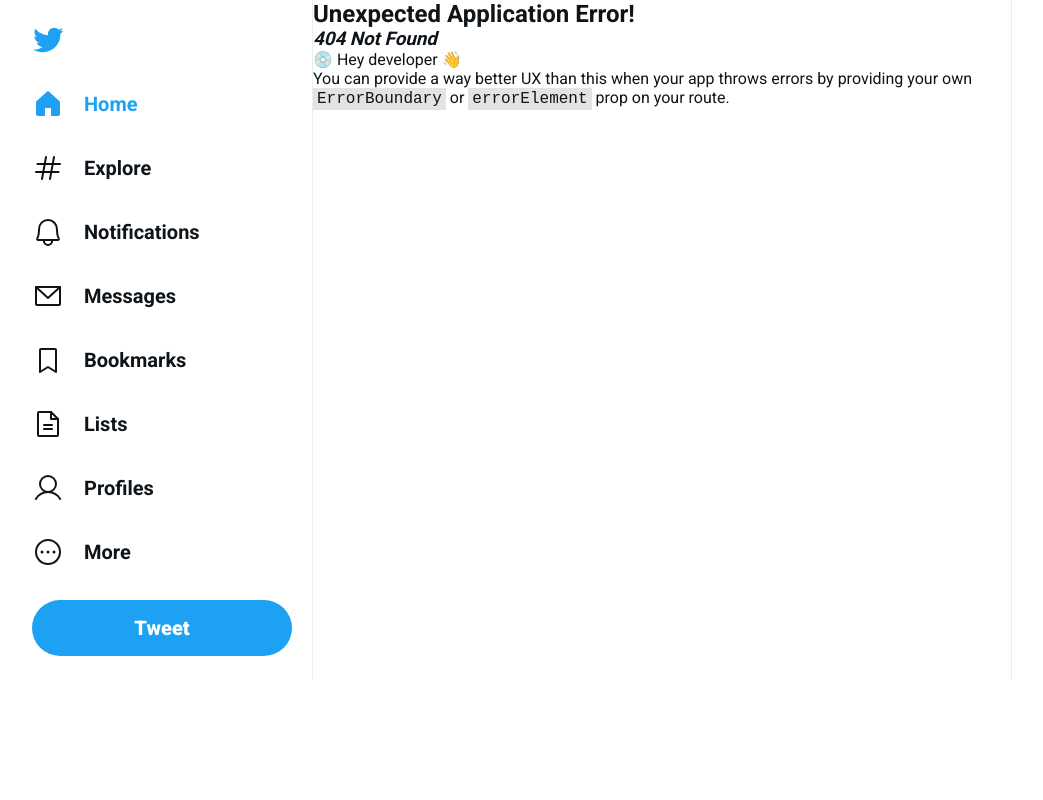
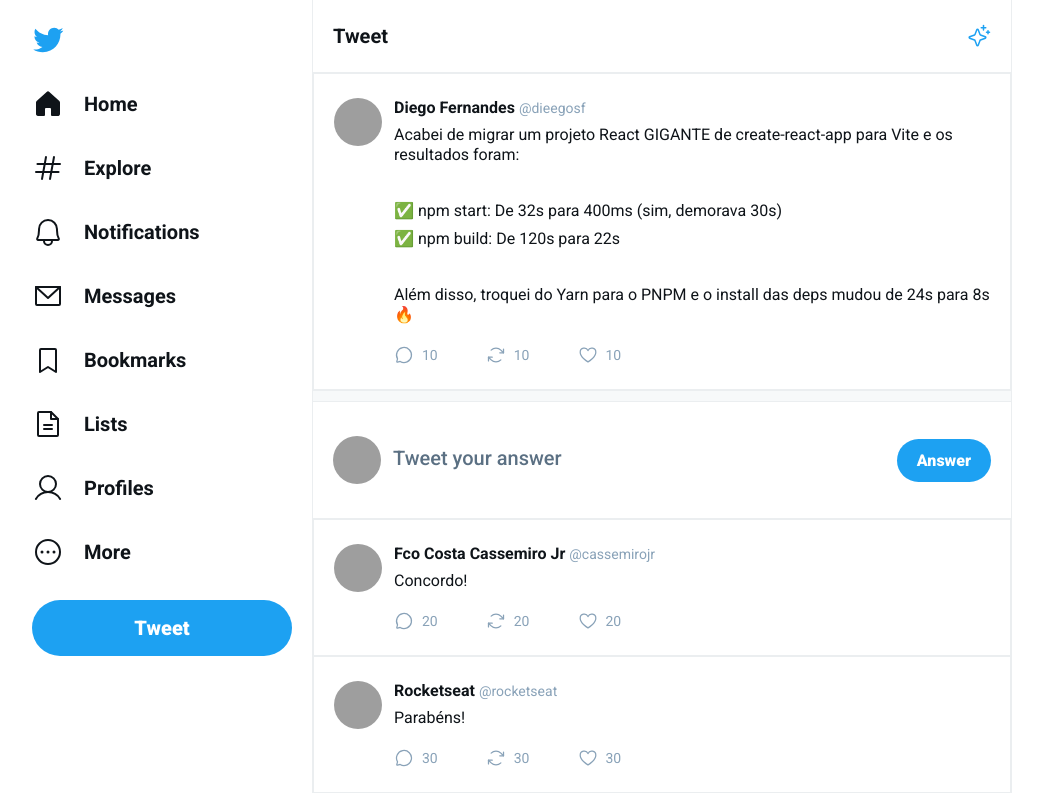
Before and after one commit to fco-junior/ui-twitter, a React (Vite) app: page /status in a window 1280 px wide. Before the commit this address had no page. Shown: the whole page, without its empty margins (128-1171 px from the left). Built offline with nearby package versions, Linux system fonts and the light colour scheme; grey boxes are pictures that could not be loaded.

Commit message:
Fixing routing links

```diff
--- a/src/components/Sidebar.tsx
+++ b/src/components/Sidebar.tsx
@@ -12,6 +12,7 @@
 import './Sidebar.css';
 
 import logoTwitter from '../assets/logo-twitter.svg';
+import { NavLink } from 'react-router-dom';
 
 export function Sidebar() {
   return (
@@ -19,10 +20,10 @@
       <img className="logo" src={logoTwitter} alt="Logo" />
 
       <nav className="main-navigation">
-        <a className='active' href="">
+        <NavLink to="/">
           <House weight="fill" />
           Home
-        </a>
+        </NavLink>
         <a href="">
           <Hash />
           Explore
--- a/src/components/Tweet.tsx
+++ b/src/components/Tweet.tsx
@@ -1,5 +1,6 @@
 import { ArrowsClockwise, ChatCircle, Heart } from 'phosphor-react';
 import './Tweet.css';
+import { Link } from 'react-router-dom';
 
 interface TweetProps {
   icon?: string,
@@ -13,7 +14,7 @@
 
 export function Tweet(props: TweetProps) {
   return (
-    <a href="#" className="tweet">
+    <Link to="/status" className="tweet">
       <img src={props.icon ?? ""} alt={props.name} />
 
       <div className="tweet-content">
@@ -48,6 +49,6 @@
           </button>
         </div>
       </div>
-    </a>
+    </Link>
   )
 }
--- /dev/null
+++ b/src/layouts/Default.tsx
@@ -0,0 +1,14 @@
+import { Outlet } from "react-router-dom";
+import { Sidebar } from "../components/Sidebar";
+
+export function Default() {
+  return (
+    <div className="layout">
+      <Sidebar />
+
+      <div className="content">
+        <Outlet />
+      </div>
+    </div>
+  )
+}
--- a/src/main.tsx
+++ b/src/main.tsx
@@ -1,19 +1,12 @@
 import { StrictMode } from 'react';
 import { createRoot } from 'react-dom/client';
 import { RouterProvider } from 'react-router-dom';
-import { Sidebar } from './components/Sidebar';
-import {route} from './routes';
+import { route } from './routes';
 import './global.css';
 
 
 createRoot(document.getElementById('root')!).render(
   <StrictMode>
-    <div className="layout">
-      <Sidebar />
-
-      <div className="content">
-        <RouterProvider router={route} />
-      </div>
-    </div>
+    <RouterProvider router={route} />
   </StrictMode>,
 )
```
Also changed, not shown: src/routes.tsx (+12 -5 lines).
